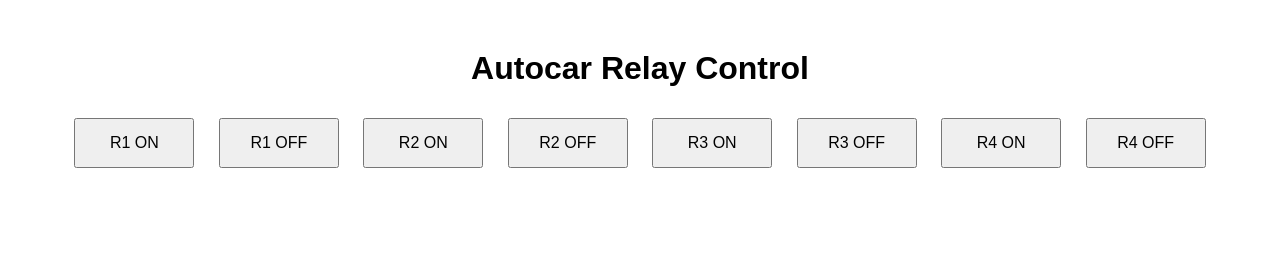
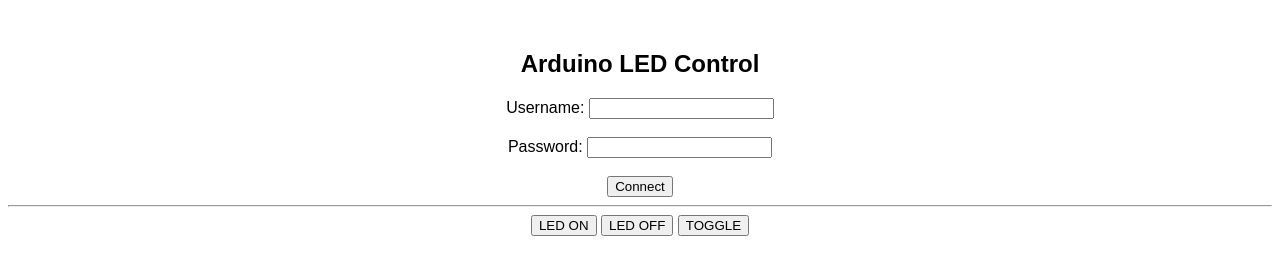
Before and after one commit to M9204/AUTOCAR, a website: page index.html in a window 1280 px wide. Drawn offline with Linux system fonts and the light colour scheme.

Commit message:
Update index.html

```diff
--- a/index.html
+++ b/index.html
@@ -1,52 +1,54 @@
 <!DOCTYPE html>
-<html lang="en">
+<html>
 <head>
-<meta charset="UTF-8">
-<meta name="viewport" content="width=device-width, initial-scale=1.0">
-<title>Autocar Relay Control</title>
-<style>
-  body { font-family: Arial; text-align:center; margin-top:50px; }
-  button { width:120px; height:50px; margin:10px; font-size:16px; }
-  .relay { display:inline-block; }
-</style>
+  <meta charset="UTF-8">
+  <title>LED Control via HiveMQ Cloud</title>
+  <script src="https://unpkg.com/paho-mqtt/mqttws31.min.js"></script>
 </head>
-<body>
-<h1>Autocar Relay Control</h1>
+<body style="font-family: Arial; text-align: center; margin-top: 50px;">
+  <h2>Arduino LED Control</h2>
 
-<div class="relay">
-  <button onclick="sendCommand('R1ON')">R1 ON</button>
-  <button onclick="sendCommand('R1OFF')">R1 OFF</button>
-</div>
-<div class="relay">
-  <button onclick="sendCommand('R2ON')">R2 ON</button>
-  <button onclick="sendCommand('R2OFF')">R2 OFF</button>
-</div>
-<div class="relay">
-  <button onclick="sendCommand('R3ON')">R3 ON</button>
-  <button onclick="sendCommand('R3OFF')">R3 OFF</button>
-</div>
-<div class="relay">
-  <button onclick="sendCommand('R4ON')">R4 ON</button>
-  <button onclick="sendCommand('R4OFF')">R4 OFF</button>
-</div>
+  <label>Username: <input type="text" id="username"></label><br><br>
+  <label>Password: <input type="password" id="password"></label><br><br>
 
-<script>
-async function sendCommand(cmd) {
-  // For GitHub Pages static site, we can't directly save files
-  // Use this to call an external webhook (Glitch, Render, or your server)
-  // Replace URL below with your backend that updates command.txt
-  const webhook = "https://your-backend-url.com/update?cmd=" + cmd;
-  try {
-    const res = await fetch(webhook);
-    if(res.ok) {
-      alert("Command sent: " + cmd);
-    } else {
-      alert("Failed to send command: " + cmd);
+  <button onclick="connect()">Connect</button>
+  <hr>
+  <button onclick="sendCommand('ON')">LED ON</button>
+  <button onclick="sendCommand('OFF')">LED OFF</button>
+  <button onclick="sendCommand('TOGGLE')">TOGGLE</button>
+
+  <script>
+    const BROKER_URL = "ws://test.mosquitto.org:8080/mqtt";
+    const TOPIC = "device/33234323/led";
+
+    let client;
+
+    function connect() {
+      const username = document.getElementById("username").value;
+      const password = document.getElementById("password").value;
+      const clientId = "webClient-" + Math.random().toString(16).substr(2, 8);
+
+      client = new Paho.MQTT.Client(BROKER_URL, clientId);
+
+      client.connect({
+        useSSL: true,
+        userName: username,
+        password: password,
+        onSuccess: () => alert("Connected to HiveMQ Cloud via WebSocket!"),
+        onFailure: (err) => alert("Connection failed: " + JSON.stringify(err))
+      });
     }
-  } catch(e) {
-    alert("Error: " + e.message);
-  }
-}
-</script>
+
+    function sendCommand(cmd) {
+      if (!client || !client.isConnected()) {
+        alert("Not connected!");
+        return;
+      }
+      const message = new Paho.MQTT.Message(cmd);
+      message.destinationName = TOPIC;
+      client.send(message);
+      console.log("Sent:", cmd);
+    }
+  </script>
 </body>
 </html>
```
